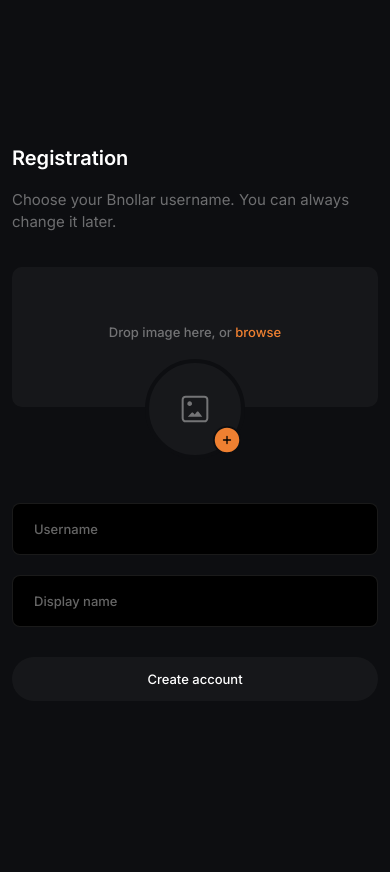
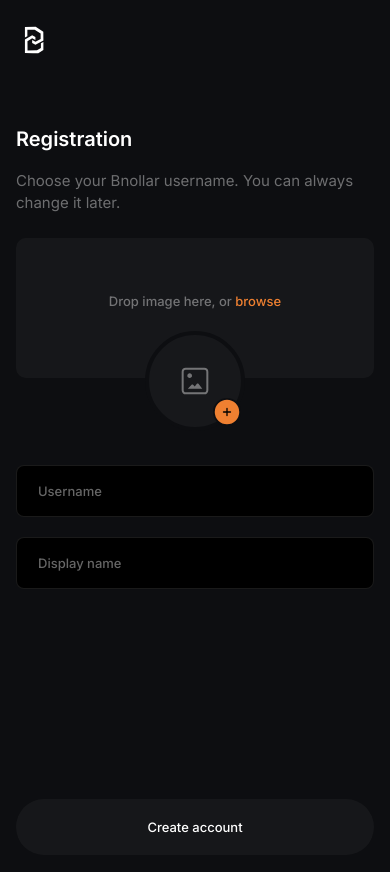
Before and after one commit to BnollarGroup/Bnollar, a React (Create React App) app: page /register/1 in a window 390 px wide. Shown: the top 872 px of the page. Before the commit the page ends 844 px from the top, so only its background shows below. Built offline with nearby package versions, Linux system fonts and the light colour scheme.

Commit message:
feat:build responsive

```diff
--- a/src/components/WalletItem/WalletItem.tsx
+++ b/src/components/WalletItem/WalletItem.tsx
@@ -1,10 +1,12 @@
 import classes from "./WalletItem.module.css";
+import { Link } from "react-router-dom";
 
 interface WalletItemProps {
   image?: string;
   title: string;
   callback?: () => void;
 }
+
 const WalletItem = ({ image, title, callback }: WalletItemProps) => {
   const handleClick = () => {
     if (callback) {
--- a/src/pages/SignIn/SignIn.module.css
+++ b/src/pages/SignIn/SignIn.module.css
@@ -9,10 +9,11 @@
   flex: 0.5;
 }
 
+.logo {
+  display: none;
+}
 
-
-
-.left_image img {
+.maskImg {
   width: 100%;
   height: 100vh;
   object-fit: cover;
@@ -30,10 +31,9 @@
   margin: 0 20px;
 }
 .title {
+  font-family: "Inter";
 
   font-family: "Inter";
-
-  font-family: 'Inter';
 
   font-style: medium;
   font-size: 20px;
@@ -42,10 +42,9 @@
   color: #fff;
 }
 .text {
+  font-family: "Inter";
 
   font-family: "Inter";
-
-  font-family: 'Inter';
 
   font-style: medium;
   font-size: 15px;
@@ -58,7 +57,6 @@
   width: 100%;
   margin-top: 34px;
 }
-
 
 .wallet_item {
   width: 100%;
@@ -88,7 +86,6 @@
 /* @media all and (max-width: 768px) { */
 
 @media all and (max-width: 768px) {
-
   .left_image {
     display: none;
   }
@@ -97,11 +94,33 @@
   }
 }
 
-@media all and (max-width: 407px) {
+@media all and (max-width: 394px) {
+  .sign_in {
+    flex-direction: column;
+    /* padding-top: 21.5px; */
+    /* padding-left: 16px; */
+    justify-content: center;
+  }
+
   .right_sign_in {
     flex: 1;
   }
   .sign_in_wrapper {
     width: 100%;
   }
+
+  .left_image {
+    display: block;
+    padding-left: 16px;
+    padding-top: 21.5px;
+    flex: inherit;
+  }
+
+  .maskImg {
+    display: none;
+  }
+
+  .logo {
+    display: block;
+  }
 }
--- a/src/pages/SignIn/SignIn.tsx
+++ b/src/pages/SignIn/SignIn.tsx
@@ -1,6 +1,7 @@
 import React, { FC } from "react";
 import classes from "./SignIn.module.css";
 import Nft_1 from "../../resources/images/SignIn/nft_1.svg";
+import Logo from "../../resources/images/logo/bnollar_logo.svg";
 import coinbase from "../../resources/images/SignIn/wallets/coinbase.svg";
 import walletconnect from "../../resources/images/SignIn/wallets/walletconnect.svg";
 import metamask from "../../resources/images/SignIn/wallets/metamask.svg";
@@ -10,7 +11,8 @@ const SignIn: FC = () => {
   return (
     <section className={classes.sign_in}>
       <div className={classes.left_image}>
-        <img src={Nft_1} alt="" />
+        <img src={Nft_1} alt="" className={classes.maskImg} />
+        <img src={Logo} alt="" className={classes.logo} />
       </div>
       <div className={classes.right_sign_in}>
         <div className={classes.sign_in_wrapper}>
--- a/src/pages/register/Register.module.css
+++ b/src/pages/register/Register.module.css
@@ -8,6 +8,7 @@
 
 .right_image {
   flex: 0.43;
+  position: relative;
 }
 
 .right_image img {
@@ -15,6 +16,33 @@
   height: 100vh;
   object-fit: cover;
   object-position: 50% 50%;
+}
+
+.owner {
+  position: absolute;
+  bottom: 7%;
+  right: 43%;
+  background: rgba(0, 0, 0, 0.6);
+  padding: 10px;
+  /* transform: translate(-50%, -50%); */
+}
+
+.owner p {
+  color: #fff;
+  font-family: Inter;
+  font-size: 13px;
+  font-style: normal;
+  font-weight: 500;
+  line-height: 20px;
+  text-align: center;
+}
+
+.owner p span {
+  color: #ef8031;
+}
+
+.logo_img_box {
+  display: none;
 }
 
 .left_register {
@@ -26,7 +54,7 @@
 
 .register_wrapper {
   width: 360px;
-  margin: 0 20px;
+  /* margin: 0 20px; */
 }
 
 .title {
@@ -49,7 +77,7 @@
 }
 
 .addImg_wrapper {
-  margin: 34px 0px;
+  margin: 24px 0px;
   width: 100%;
   display: flex;
   flex-direction: column;
@@ -131,7 +159,12 @@
   width: 100%;
   background-color: transparent;
   justify-content: flex-start;
+  transition: background-color 0.3s ease;
 }
+.uploadBtn:hover {
+  background-color: rgba(255, 255, 255, 0.04);
+}
+
 .removeBtn {
   color: #fff;
   font-family: Inter;
@@ -143,6 +176,10 @@
   width: 100%;
   background-color: transparent;
   justify-content: flex-start;
+  transition: background-color 0.3s ease;
+}
+.removeBtn:hover {
+  background-color: rgba(255, 255, 255, 0.04);
 }
 
 .dropCoverImgText {
@@ -206,7 +243,7 @@
   align-items: center;
   padding: 16px;
   gap: 10px;
-  width: 366px;
+  /* width: 366px; */
   height: 52px;
   background-color: black;
   border: 1px solid rgba(255, 255, 255, 0.1);
@@ -231,8 +268,9 @@
   align-items: center;
   padding: 12px 16px;
   gap: 10px;
-  width: 366px;
-  height: 44px;
+  width: 100%;
+  /* width: 366px;
+  height: 44px; */
   background: rgba(255, 255, 255, 0.04);
   border: none;
   border-radius: 40px;
@@ -252,12 +290,21 @@
   padding: 12px 16px;
   gap: 10px;
   cursor: pointer;
-  width: 366px;
-  height: 44px;
+  width: 100%;
+  /* width: 366px;
+  height: 44px; */
   background: #ef8031;
   border-radius: 40px;
   color: white;
   margin-top: 20px;
+}
+
+.outlined {
+  border: 1px solid #ef8031;
+}
+
+.nooutline {
+  border: initial;
 }
 
 .categories {
@@ -313,16 +360,17 @@
   flex-direction: row;
   justify-content: center;
   align-items: center;
-  padding: 12px 16px;
+  padding: 4px 16px;
   gap: 10px;
   cursor: pointer;
-  width: 418px;
-  height: 44px;
+  width: 100%;
+  /* width: 418px; */
+  /* height: 44px; */
   background: #ef8031;
   border-radius: 40px;
 }
 
-.continue button {
+.continue_btn {
   font-family: "Inter";
   font-style: normal;
   font-weight: 600;
@@ -336,7 +384,7 @@
 }
 
 .allSetWrapper {
-  width: 418px;
+  /* width: 418px; */
 }
 
 .allSetWrapper > :first-child {
@@ -364,7 +412,7 @@
   gap: 10px;
   margin-top: 44px;
   width: 102px;
-  height: 44px;
+  /* height: 44px; */
   cursor: pointer;
   background: #ef8031;
   border-radius: 40px;
@@ -392,11 +440,63 @@
   }
 }
 
-@media all and (max-width: 407px) {
+@media all and (max-width: 394px) {
+  .register {
+    flex-direction: column;
+    row-gap: 62px;
+  }
+
   .left_register {
     flex: 1;
+    justify-content: flex-start;
   }
   .register_wrapper {
     width: 100%;
   }
+
+  .logo_img_box {
+    display: block;
+    padding-top: 21.59px;
+    padding-left: 16px;
+  }
+
+  .left_register {
+    padding-left: 16px;
+    padding-right: 16px;
+    padding-bottom: 24px;
+    align-items: flex-start;
+  }
+
+  .initial {
+    margin-top: 200px;
+    padding: 18px 16px;
+  }
+
+  .canCreate {
+    margin-top: 200px;
+    padding: 18px 16px;
+  }
+
+  .categories {
+    width: 100%;
+  }
+
+  .categoriesWrapper {
+    width: 100%;
+  }
+
+  .continue {
+    width: 100%;
+    margin-top: 350px;
+    padding: 10px 16px;
+  }
+
+  .finish {
+    width: 100%;
+    margin-top: 350px;
+    padding: 10px 16px;
+  }
+
+  .logo_img {
+  }
 }
--- a/src/pages/register/Register.tsx
+++ b/src/pages/register/Register.tsx
@@ -1,5 +1,6 @@
 import React, { FC, useState, useEffect, useRef } from "react";
 import styles from "./Register.module.css";
+import Logo from "../../resources/images/logo/bnollar_logo.svg";
 import registerBg from "../../resources/images/registration/register_bg.svg";
 import imgIcon from "../../resources/images/registration/imgIcon.svg";
 import addIcon from "../../resources/images/registration/addIcon.svg";
@@ -206,6 +207,9 @@ const Register: FC = () => {
 
   return (
     <section className={styles.register}>
+      <div className={styles.logo_img_box}>
+        <img src={Logo} alt="logo" className={styles.logo_img} />
+      </div>
       <div className={styles.left_register}>
         {showRegister && (
           <div className={styles.register_wrapper}>
@@ -327,11 +331,13 @@ const Register: FC = () => {
                   type="text"
                   placeholder="Username"
                   onChange={(e) => setUserName(e.target.value)}
+                  style={canCreate ? { border: "1px solid #ef8031" } : {}}
                 ></input>
                 <input
                   type="text"
                   placeholder="Display name"
                   onChange={(e) => setDisplayName(e.target.value)}
+                  style={canCreate ? { border: "1px solid #ef8031" } : {}}
                 ></input>
                 <button
                   className={canCreate ? styles.canCreate : styles.initial}
@@ -365,7 +371,9 @@ const Register: FC = () => {
               ))}
             </div>
             <div className={styles.continue}>
-              <button onClick={handleContinue}>Continue</button>
+              <button className={styles.continue_btn} onClick={handleContinue}>
+                Continue
+              </button>
             </div>
           </div>
         )}
@@ -389,6 +397,11 @@ const Register: FC = () => {
       </div>
       <div className={styles.right_image}>
         <img src={registerBg} alt="nft" />
+        <div className={styles.owner}>
+          <p>
+            Eras by <span>Aeforia</span>
+          </p>
+        </div>
       </div>
     </section>
   );
```
Also changed, not shown: src/Hooks/UseRegister.tsx (+30 -30 lines), src/Hooks/useCategories.tsx (+25 -25 lines).
